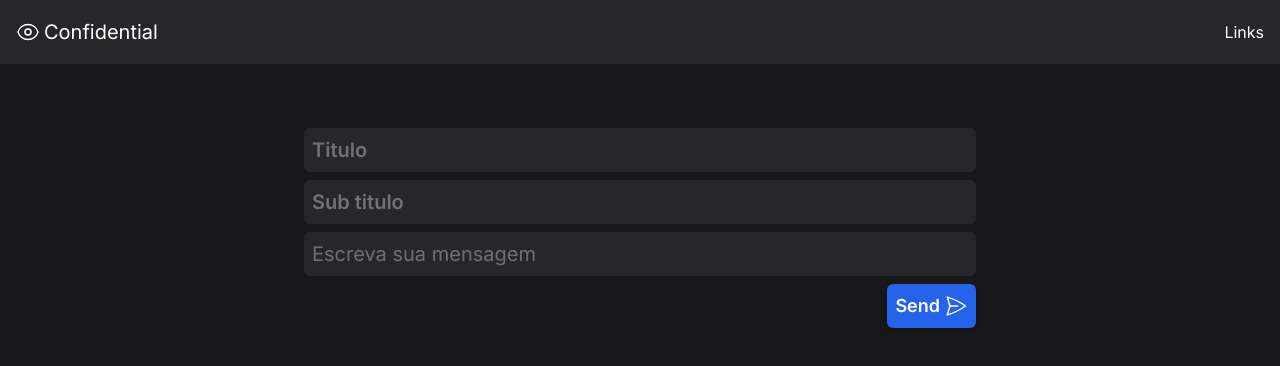
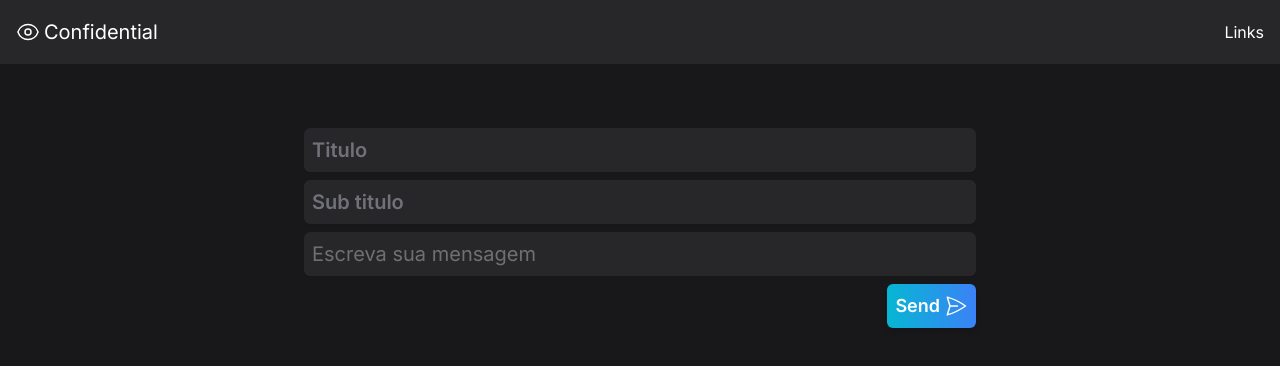
Before and after one commit to ArielBetti/confidential-fe, a React (Vite) app: page / in a window 1280 px wide. Shown: the top 366 px of the page. Built offline with nearby package versions, Linux system fonts and the light colour scheme.

Commit message:
feat: create button component

```diff
--- a/src/components/Button/index.tsx
+++ b/src/components/Button/index.tsx
@@ -1,4 +1,6 @@
 import { forwardRef } from "react";
+
+// radix: components
 import { Slot } from "@radix-ui/react-slot";
 
 // types
@@ -12,7 +14,7 @@ const Button = forwardRef<HTMLButtonElement, TButton>(
       <Component
         {...rest}
         ref={ref}
-        className={`${className} flex cursor-pointer items-center justify-center gap-1 rounded-md bg-blue-600 p-2 text-white shadow-md transition-colors`}
+        className={`${className} bg-gradient-to-r from-cyan-500 to-blue-500 flex cursor-pointer items-center justify-center gap-1 rounded-md p-2 text-white shadow-md transition-colors`}
       >
         {children}
       </Component>
```
